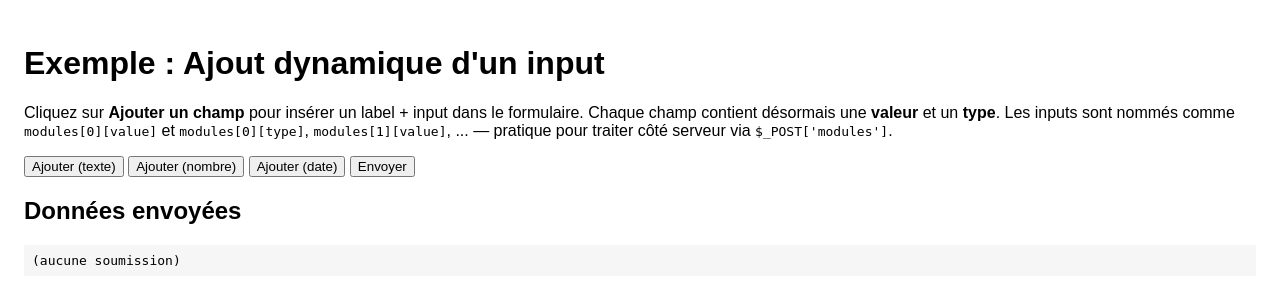
After one commit to JeromeTardivon/Exerciseur-en-Ligne, a PHP site: page /examples/dynamic-input-example.html in a window 1280 px wide. The commit adds this page. Shown: the top 305 px of the page. Run offline with PHP 8.4, Linux system fonts and the light colour scheme.

Commit message:
dynamic first implementation in section (and base example provided)

```diff
--- /dev/null
+++ b/exerciseur/examples/dynamic-input-example.html
@@ -0,0 +1,153 @@
+<!doctype html>
+<html lang="fr">
+<head>
+  <meta charset="utf-8">
+  <title>Exemple : Ajout dynamique d'un input</title>
+  <style>
+    body { font-family: Arial, sans-serif; padding: 1rem; }
+    .module { margin: 0.5rem 0; }
+    .remove { margin-left: 0.5rem; }
+    label { margin-right: 0.5rem; }
+    pre { background:#f6f6f6; padding:0.5rem; }
+  </style>
+</head>
+<body>
+  <h1>Exemple : Ajout dynamique d'un input</h1>
+
+    <p>Cliquez sur <strong>Ajouter un champ</strong> pour insérer un label + input dans le formulaire. Chaque champ contient désormais
+    une <strong>valeur</strong> et un <strong>type</strong>. Les inputs sont nommés comme
+  <code>modules[0][value]</code> et <code>modules[0][type]</code>, <code>modules[1][value]</code>, ... — pratique pour traiter côté serveur via <code>$_POST['modules']</code>.</p>
+
+  <form id="demo-form">
+    <div id="inputs"></div>
+
+    <button type="button" id="add-text">Ajouter (texte)</button>
+    <button type="button" id="add-number">Ajouter (nombre)</button>
+    <button type="button" id="add-date">Ajouter (date)</button>
+    <button type="submit">Envoyer</button>
+  </form>
+
+  <h2>Données envoyées</h2>
+  <pre id="output">(aucune soumission)</pre>
+
+  <script>
+  // Comportement expliqué en bref:
+  // - `#add` ajoute un nouveau bloc (label + input + bouton supprimer)
+  // - Chaque input reçoit un name "modules[i][value]" pour obtenir un tableau côté serveur
+  // - Lors de la suppression, on renumérote (reindexe) les inputs pour garder les indices contigus
+  // - Le handler submit montre comment récupérer les valeurs via FormData
+
+  document.addEventListener('DOMContentLoaded', function(){
+    const container = document.getElementById('inputs');
+    const addTextBtn = document.getElementById('add-text');
+    const addNumberBtn = document.getElementById('add-number');
+    const addDateBtn = document.getElementById('add-date');
+    const form = document.getElementById('demo-form');
+    const output = document.getElementById('output');
+
+    // index courant (sera recalculé après suppression)
+    let index = 0;
+
+    // Ajoute un nouveau champ (label + input + remove)
+    // addField now accepts a `type` parameter set by which button the user clicked
+    function addField(type) {
+      const wrapper = document.createElement('div');
+      wrapper.className = 'module';
+
+      const label = document.createElement('label');
+      label.textContent = 'Champ ' + (index + 1) + ':';
+
+
+      // hidden input for the type (set from the button clicked)
+      const typeInputHidden = document.createElement('input');
+      typeInputHidden.type = 'hidden';
+      typeInputHidden.name = `modules[${index}][type]`;
+      typeInputHidden.value = type || 'text';
+
+      // small visible badge showing the chosen type
+      const typeBadge = document.createElement('span');
+      typeBadge.textContent = '[' + (type || 'text') + ']';
+      typeBadge.style.marginRight = '0.5rem';
+      const input = document.createElement('input');
+      // choose an appropriate input type for UX, but server receives value as string
+      input.type = (type === 'number') ? 'number' : (type === 'date' ? 'date' : 'text');
+      input.placeholder = 'Entrez une valeur';
+
+      // name utilisable côté serveur (modules[0][value], modules[1][value], ...)
+      input.name = `modules[${index}][value]`;
+
+      // id lié au label (optionnel, utile pour l'accessibilité)
+      const id = `modules_${index}_value`;
+      input.id = id;
+      label.htmlFor = id;
+
+      const remove = document.createElement('button');
+      remove.type = 'button';
+      remove.className = 'remove';
+      remove.textContent = 'Supprimer';
+      remove.addEventListener('click', function(){
+        wrapper.remove();
+        renumber();
+      });
+
+      wrapper.appendChild(typeBadge);
+      wrapper.appendChild(typeInputHidden);
+      wrapper.appendChild(label);
+      wrapper.appendChild(input);
+      wrapper.appendChild(remove);
+      container.appendChild(wrapper);
+
+      index++;
+    }
+
+    // Reindexe tous les inputs après suppression pour garder modules[0], modules[1], ...
+    function renumber() {
+      const modules = container.querySelectorAll('.module');
+      modules.forEach((wrapper, i) => {
+        // visible label for the value
+        const label = wrapper.querySelector('label');
+        // the visible value input (not the hidden type input)
+        const valueInput = wrapper.querySelector('input:not([type=hidden])');
+        // the hidden input that stores the type
+        const typeHidden = wrapper.querySelector('input[type=hidden]');
+        // the little visible badge that shows the type
+        const typeBadge = wrapper.querySelector('span');
+
+        const id = `modules_${i}_value`;
+        if (label) label.textContent = 'Champ ' + (i + 1) + ':';
+        if (label) label.htmlFor = id;
+
+        if (valueInput) {
+          valueInput.name = `modules[${i}][value]`;
+          valueInput.id = id;
+        }
+
+        if (typeHidden) {
+          typeHidden.name = `modules[${i}][type]`;
+          // keep an id for clarity (not strictly necessary)
+          typeHidden.id = `modules_${i}_type`;
+          if (typeBadge) typeBadge.textContent = '[' + typeHidden.value + ']';
+        }
+      });
+      index = modules.length;
+    }
+
+    addTextBtn.addEventListener('click', ()=> addField('text'));
+    addNumberBtn.addEventListener('click', ()=> addField('number'));
+    addDateBtn.addEventListener('click', ()=> addField('date'));
+
+    // Exemple de traitement léger côté client pour voir les données envoyées
+    form.addEventListener('submit', function(e){
+      e.preventDefault();
+      const fd = new FormData(form);
+      // Convertit FormData en objet lisible
+      const obj = {};
+      for (const [k, v] of fd.entries()) {
+        obj[k] = v;
+      }
+      output.textContent = JSON.stringify(obj, null, 2);
+    });
+  });
+  </script>
+</body>
+</html>
```
Also changed, not shown: exerciseur/section.php (+129 -10 lines).
